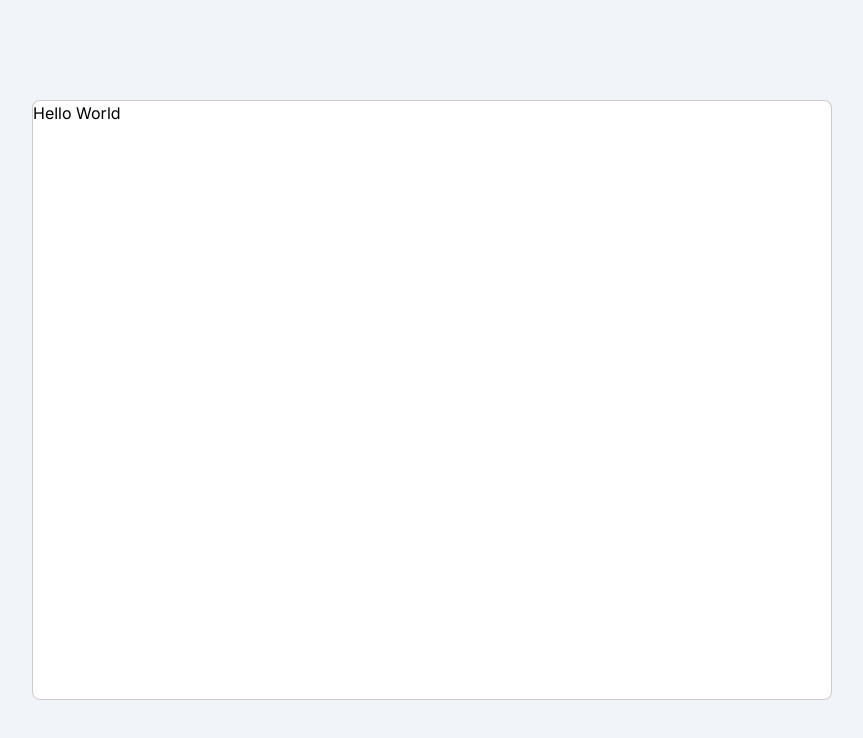
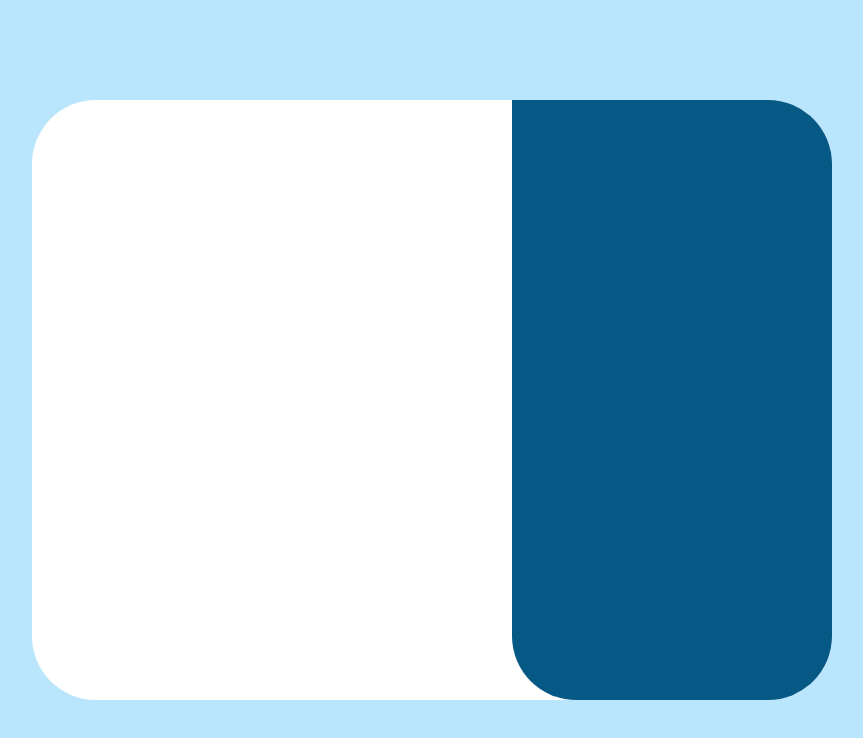
Before and after one commit to williamalowe/xpense, a Next.js app: page / in a window 1280 px wide. Shown: the top 738 px of the page, without its empty margins (208-1071 px from the left). Built offline with nearby package versions, Linux system fonts and the light colour scheme.

Commit message:
styles: update page styles

```diff
--- a/src/app/layout.tsx
+++ b/src/app/layout.tsx
@@ -16,7 +16,7 @@ export default function RootLayout({
 }>) {
   return (
     <html lang="en">
-      <body className={`${inter.className} bg-slate-100`}>{children}</body>
+      <body className={`${inter.className} bg-sky-200`}>{children}</body>
     </html>
   );
 }
--- a/src/app/page.tsx
+++ b/src/app/page.tsx
@@ -4,7 +4,8 @@ export default function Home() {
   return (
     <main className="flex min-h-screen items-center justify-center">
       <Container>
-        <h1>Hello World</h1>
+          <div className="flex-[3]"></div>
+          <div className="flex-[2] rounded-bl-[4rem] bg-sky-800"></div>
       </Container>
     </main>
   );
--- a/src/components/container.tsx
+++ b/src/components/container.tsx
@@ -2,7 +2,7 @@ export default function Container({ children }: {
   children: React.ReactNode,
 }) {
   return (
-    <div className="w-[800px] h-[600px] bg-white rounded-lg border border-black/20">
+    <div className="w-[800px] h-[600px] bg-white rounded-[4rem] flex overflow-hidden">
       {children}
     </div>
   )
```
